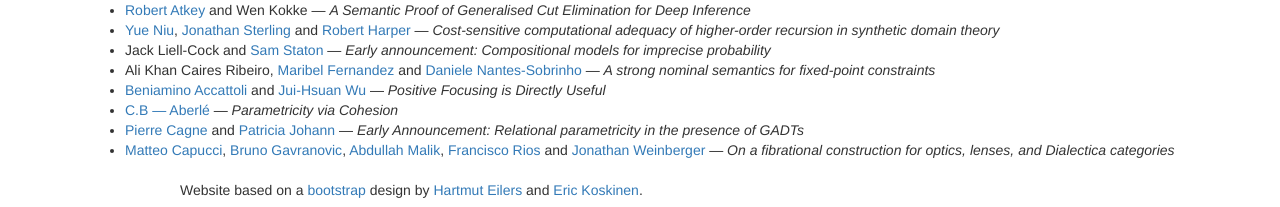
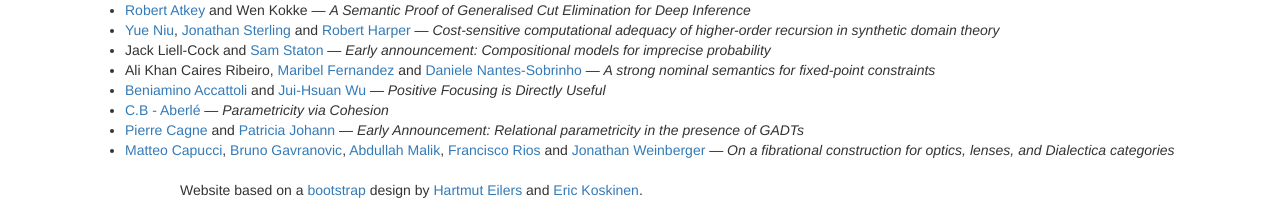
Before and after one commit to oxford24/oxford24.github.io, a Jekyll site: the page built from all-talks.md, in a window 1280 px wide and 900 px high, scrolled down 1630 px. Shown: the part 690-897 px from the top of the window. Built offline with Jekyll 4.4.1, drawn with Linux system fonts in a browser that asks for light colours; part of the change alters nothing that is shown.

Commit message:
Update all-talks.md

```diff
--- a/all-talks.md
+++ b/all-talks.md
@@ -115,6 +115,6 @@ characterisation of this class of topos._
 * <div class="paper"><span class="authors"><span>Jack Liell-Cock and <a href="http://www.cs.ox.ac.uk/people/samuel.staton/main.html">Sam Staton</a></span> &mdash; </span><i><span class="title">Early announcement: Compositional models for imprecise probability</span></i></div>
 * <div class="paper"><span class="authors"><span>Ali Khan Caires Ribeiro, <a href="http://www.inf.kcl.ac.uk/staff/maribel">Maribel Fernandez</a> and <a href="http://www.mat.unb.br/~dnantes">Daniele Nantes-Sobrinho</a></span> &mdash; </span><i><span class="title">A strong nominal semantics for fixed-point constraints</span></i></div>
 * <div class="paper"><span class="authors"><span><a href="https://sites.google.com/site/beniaminoaccattoli/">Beniamino Accattoli</a> and <a href="http://www.lix.polytechnique.fr/Labo/Jui-Hsuan.WU/">Jui-Hsuan Wu</a></span> &mdash; </span><i><span class="title">Positive Focusing is Directly Useful</span></i></div>
-* <div class="paper"><span class="authors"><a href="https://cbaberle.com">C.B &mdash; Aberlé</a> &mdash; </span><i><span class="title">Parametricity via Cohesion</span></i></div>
+* <div class="paper"><span class="authors"><a href="https://cbaberle.com">C.B - Aberlé</a> &mdash; </span><i><span class="title">Parametricity via Cohesion</span></i></div>
 * <div class="paper"><span class="authors"><span><a href="https://www.normalesup.org/~cagne/index.html">Pierre Cagne</a> and <a href="http://cs.appstate.edu/johannp">Patricia Johann</a></span> &mdash; </span><i><span class="title">Early Announcement: Relational parametricity in the presence of GADTs</span></i></div>
 * <div class="paper"><span class="authors"><span><a href="https://matteocapucci.wordpress.com">Matteo Capucci</a>, <a href="https://www.brunogavranovic.com/">Bruno Gavranovic</a>, <a href="https://abdullahnaeemmalik.github.io/">Abdullah Malik</a>, <a href="https://www.ornl.gov/staff-profile/francisco-r-rios">Francisco Rios</a> and <a href="https://sites.google.com/view/jonathanweinberger">Jonathan Weinberger</a></span> &mdash; </span><i><span class="title">On a fibrational construction for optics, lenses, and Dialectica categories</span>
```
